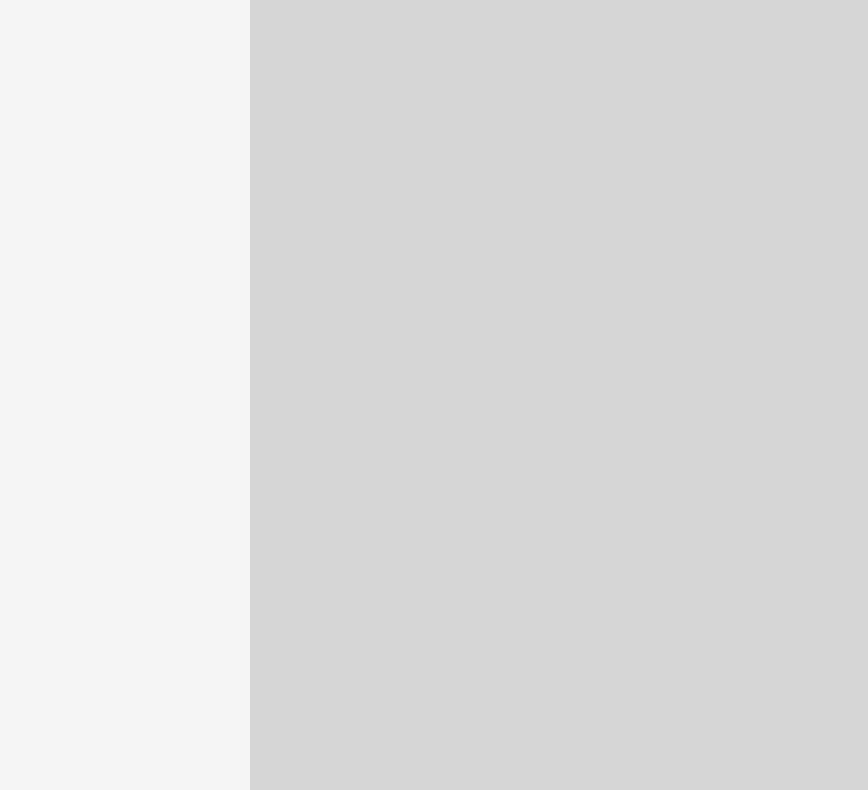
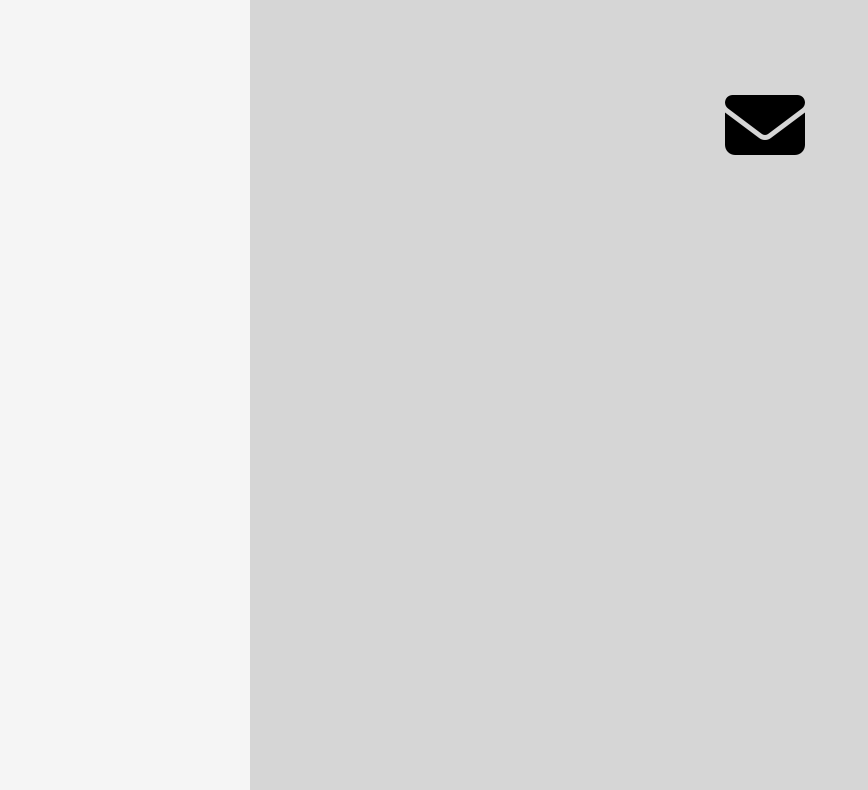
Before and after one commit to uddinshomir/About_Me, a plain HTML site: page contact.html in a window 1280 px wide. Shown: the part 155-945 px from the top of the page, without its empty margins (0-868 px from the left). Drawn offline with Linux system fonts and the light colour scheme.

Commit message:
completed contact page

```diff
--- a/contact.html
+++ b/contact.html
@@ -24,5 +24,28 @@
           </nav>
 
 
+      <br>
+      <br>
+      <br>
+      <br>
+      <br>
+      <br>
+      <br>
+      <br>
+      <br>
+      <br>
+      <br>
+      <br>
+      <br>
+      <br>
+      <br>
+
+
+
+  <div id="email">
+  <a href="mailto:uddinshomir0@gmail.com" id="mailanchor">  <i class="fa fa-envelope fa-5x" aria-hidden="true"> </i></a>
+  <div>
+
+
 </body>
 </html>
--- a/css/style.css
+++ b/css/style.css
@@ -46,6 +46,11 @@ p {
   margin: 20px;
 }
 
+a {
+  color:inherit;
+  text-align: center;
+}
+
 #section1 {
 text-align:center;
 }
@@ -62,3 +67,11 @@ border-radius: 100%;
 #inspection {
   text-align:center;
 }
+
+#email {
+  text-align: center;
+}
+
+#mailanchor{
+  margin-top: 250px;
+}
```
Also changed, not shown: index.html (+1 -1 lines), 1 other file.
